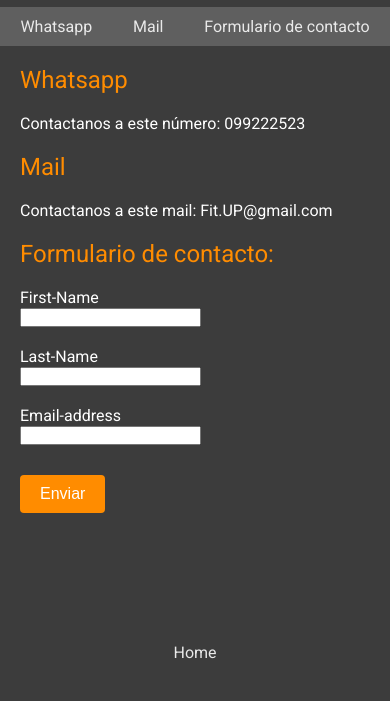
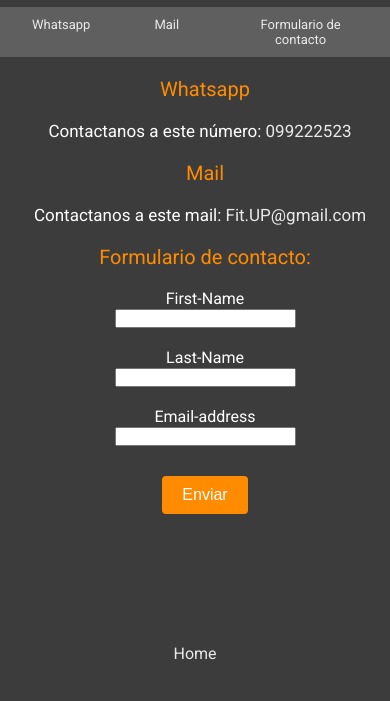
Before and after one commit to Alpatuta/Proyecto-Final, a website: page Pages/contacto.html in a window 390 px wide. Shown: the part 60-761 px from the top of the page. Drawn offline with Linux system fonts and the light colour scheme.

Commit message:
Commit para probar si funciona bien el githuib pages

```diff
--- a/Css/backup.css
+++ b/Css/backup.css
@@ -428,15 +428,32 @@ button {
     margin-top: 20px;
     margin-left: 20px;
 }
-
 /* Fin seccion contactos*/
 
 /*Media query Contactos mobile*/
-@media only screen (max-width: 480px){
+@media only screen and (max-width: 480px) {
     .h2-contactos{
-       text-align: center;
-       display: flex;
-       justify-self: space-evenly;
+        text-align: center;
+        font-size: 20px;
+    }
+
+    .p-contactos{
+        text-align: center;
+        font-size: 17px;
+    }
+
+    .cajas-contacto{
+        text-align: center;
+    }
+
+    .boton-contacto{
+        text-align: center;
+    }
+
+    .formas-de-contacto{
+        font-size: 13px;
+        margin: 10px 32px;
+
     }
 }
 
--- a/Pages/contacto.html
+++ b/Pages/contacto.html
@@ -24,13 +24,13 @@
     <section>
         <h2 class="h2-contactos">Whatsapp</h2>
 
-        <p class="p-contactos">Contactanos a este número: 099222523</p>
+        <p class="p-contactos">Contactanos a este número: <a href="">099222523</a></p>
     </section>
 
     <section>
         <h2 class="h2-contactos">Mail</h2>
 
-        <p class="p-contactos">Contactanos a este mail: Fit.UP@gmail.com</p>
+        <p class="p-contactos">Contactanos a este mail: <a href="">Fit.UP@gmail.com</a></p>
     </section>
 
     <h2 class="h2-contactos">Formulario de contacto:</h2>
--- /dev/null
+++ b/Scss/components/_li.scss
@@ -0,0 +1,20 @@
+.links-index{
+    background-color: #5f5f5f;
+    padding: 5px 0px;
+    text-align: center;
+    position: sticky;
+    top: 0;
+    z-index: 10;
+}
+
+.li-index{
+    margin: 20px 130px 0px 150px;
+    display: inline;
+}
+
+.links-contacto{
+    text-align: center;
+    display: flex;
+    justify-content: space-around;
+    background-color: #5f5f5f;
+}
--- a/Scss/style.scss
+++ b/Scss/style.scss
@@ -1,2 +1,3 @@
 @import '../Scss/components/_headers';
 @import '../Scss/components/_titulos';
+@import '../Scss/components/_li';
```
Also changed, not shown: index.html (+4 -4 lines), Css/style.css, 1 other file.
